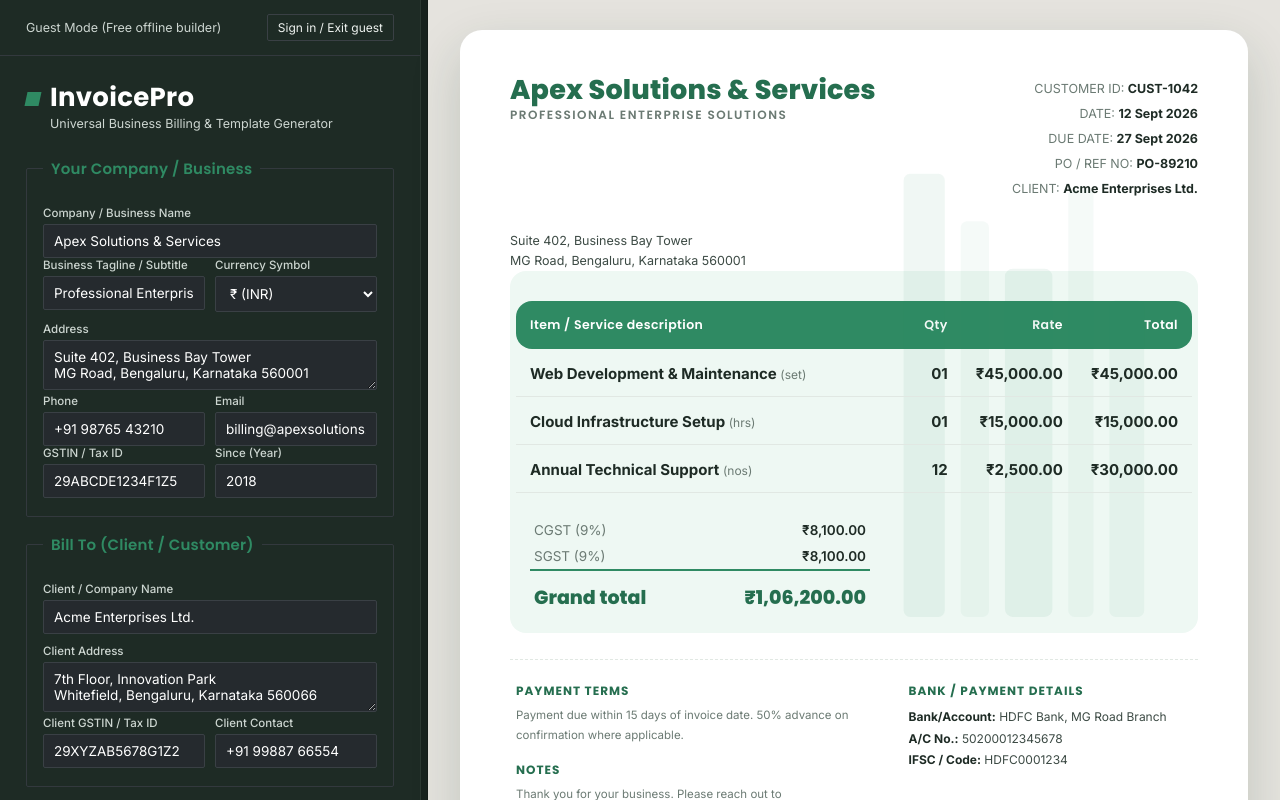
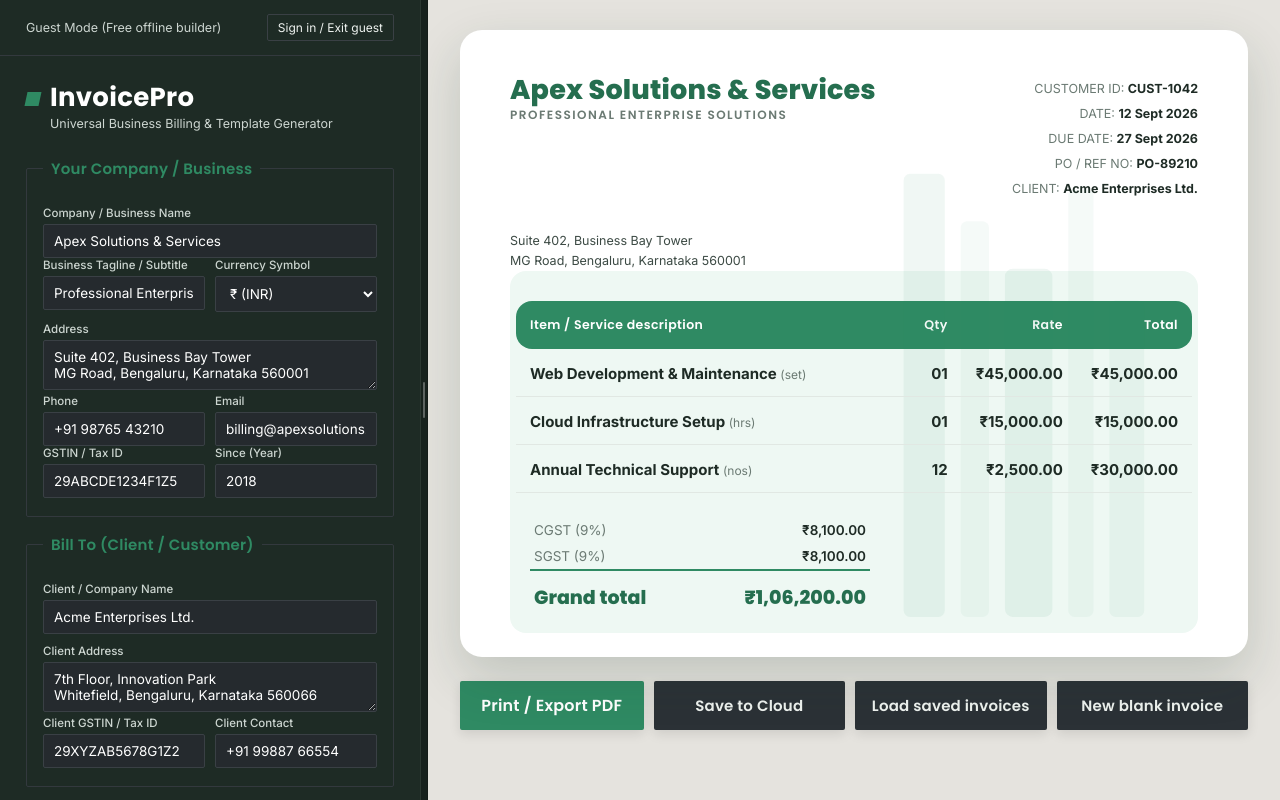
Before and after one commit to ArkamVentures/InvoicePro, a React (Vite) app: page / in a window 1280 px wide. Both pictures are taken after a click on the button "⚡ Continue as Guest (No Login Required)". Shown: the top 800 px of the page. Built offline with nearby package versions, Linux system fonts and the light colour scheme; no server answers.

Commit message:
feat: enable independent scrolling for Information Form Panel and Live Invoice Panel

```diff
--- a/src/styles.css
+++ b/src/styles.css
@@ -20,9 +20,9 @@
 .boot-screen{min-height:100vh;display:flex;align-items:center;justify-content:center;background:var(--graphite);color:var(--silver-light);font-family:'Poppins';}
 
 /* ---- App shell ---- */
-.app{display:grid;grid-template-columns:420px 8px 1fr;min-height:100vh;}
+.app{display:grid;grid-template-columns:420px 8px 1fr;height:100vh;overflow:hidden;}
 .app.resizing{user-select:none;cursor:col-resize;}
-@media (max-width:980px){.app{grid-template-columns:1fr !important;}}
+@media (max-width:980px){.app{grid-template-columns:1fr !important;height:auto !important;overflow:visible !important;}}
 
 .resizer-handle{
   width:8px;
@@ -51,10 +51,10 @@
 }
 @media (max-width:980px){.resizer-handle{display:none;}}
 
-.panel-wrap{display:flex;flex-direction:column;background:var(--graphite);}
+.panel-wrap{display:flex;flex-direction:column;background:var(--graphite);height:100vh;overflow-y:auto;}
 
 .session-bar{display:flex;align-items:center;justify-content:space-between;gap:10px;
-  padding:14px 26px;border-bottom:1px solid #33393e;color:var(--silver);font-size:12.5px;}
+  padding:14px 26px;border-bottom:1px solid #33393e;color:var(--silver);font-size:12.5px;position:sticky;top:0;background:var(--graphite);z-index:5;}
 .session-email{overflow:hidden;text-overflow:ellipsis;white-space:nowrap;}
 .session-signout{background:none;border:1px solid #3a4045;color:var(--silver-light);border-radius:2px;
   padding:5px 10px;font-family:'Inter';font-size:12px;cursor:pointer;flex:0 0 auto;}
@@ -109,7 +109,7 @@
 .toast.show{opacity:1;}
 
 /* ---- Right: invoice preview ---- */
-.stage{background:#e5e3de;padding:30px 32px 50px;display:flex;flex-direction:column;align-items:center;}
+.stage{background:#e5e3de;padding:30px 32px 50px;display:flex;flex-direction:column;align-items:center;height:100vh;overflow-y:auto;}
 @media (max-width:980px){.stage{padding:20px 12px;}}
 
 .preview-toolbar{
```
